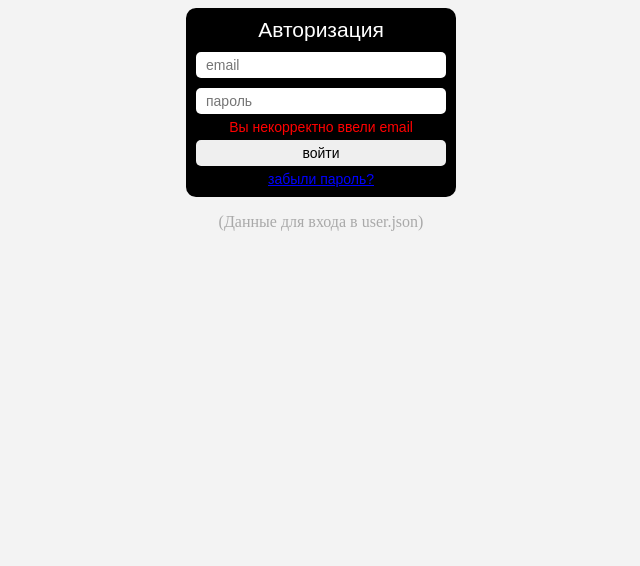
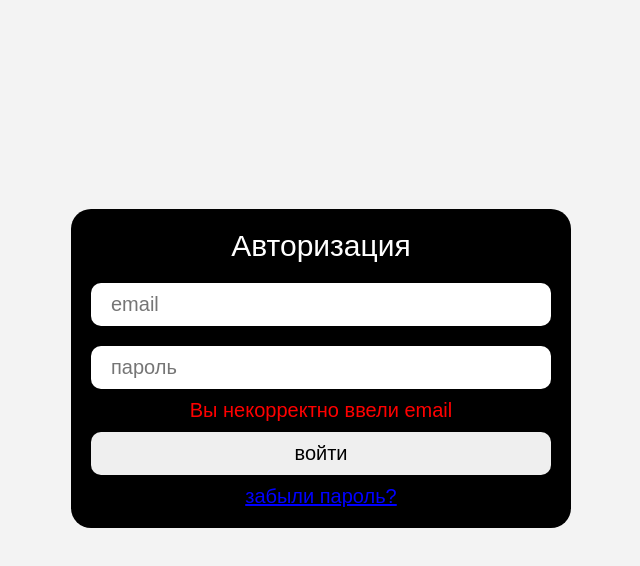
Before and after one commit to kew8778/ylab-task1, a plain HTML site: page index.html in a window 1280 px wide. Both pictures are taken after a click on the button "войти". Shown: the whole page, without its empty margins (319-959 px from the left). Drawn offline with Linux system fonts and the light colour scheme.

Commit message:
подправил рекомендации

```diff
--- a/index.html
+++ b/index.html
@@ -3,7 +3,7 @@
   <head>
     <meta charset="UTF-8">
     <meta name="viewport" content="width=device-width, initial-scale=1.0">
-    <link rel="stylesheet" href="style.css?=8">
+    <link rel="stylesheet" href="style.css?=15">
     <title>Вход на сайт</title>
   </head>
 
@@ -17,8 +17,6 @@
       <a class="login-form__restore" href="#">забыли пароль?</a>
     </form>
 
-    <p style="color: darkgray;">(Данные для входа в user.json</a>)</p>
-
-    <script src="script.js?=13"></script>
+    <script src="script.js?=29"></script>
   </body>
 </html>
--- a/script.js
+++ b/script.js
@@ -9,9 +9,9 @@ const btn = form.querySelector('.login-form__btn');
 
 // привязываем к кнопке обработчик клика
 btn.addEventListener('click', async () => {
-  // если введённый email не валидный, выводим сообщение об этом
-  if ( isValidEmail(inpEmail.value) === false ) {
-    error.textContent = 'Вы некорректно ввели email';
+  // вывод ошибок при некоректно-заполненных полях
+  showError(inpEmail.value, inpPassword.value);
+  if (error.textContent) {
     return;
   }
 
@@ -33,9 +33,23 @@ btn.addEventListener('click', async () => {
   }
 });
 
-// проверка корректности введённого email
-function isValidEmail(email) {
-  return /^[a-zA-Z0-9.!#$%&'*+/=?^_`{|}~-]+@[a-zA-Z0-9-]+(?:\.[a-zA-Z0-9-]+)*$/.test(email);
+// вывод ошибок при некоретно-заполненных полях
+function showError(email, password) {
+  if ( !(/^[a-zA-Z0-9.!#$%&'*+/=?^_`{|}~-]+@[a-zA-Z0-9-]+(?:\.[a-zA-Z0-9-]+)*$/.test(email)) ) {
+    error.textContent = 'Вы некорректно ввели email';
+    return;
+  } else if (email.length >= 256 || email.length <= 6) {
+    error.textContent = 'Неверная длина email';
+    return;
+  } else if ( (/\s/.test(password)) ) {
+    error.textContent = 'Некоректный пароль';
+    return;
+  } else if (password.length >= 20 || password.length <= 4) {
+    error.textContent = 'Неверная длина пароля';
+    return;
+  } else {
+    return;
+  }
 }
 
 // проверка введённых данных в БД
--- a/style.css
+++ b/style.css
@@ -4,6 +4,7 @@
   justify-content: center;
   align-items: center;
   padding: 0;
+  min-height: 90vh;
 
   background-color: rgb(243, 243, 243);
 }
@@ -12,34 +13,36 @@
   display: flex;
   flex-direction: column;
   align-items: center;
-  padding: 10px;
-  width: 250px;
+  padding: 20px;
+  width: 500px;
+  max-width: 90vw;
+  box-sizing: border-box;
 
-  font: 14px sans-serif;
+  font: 20px sans-serif;
   color: #ffffff;
 
   background-color: #000000;
-  border-radius: 10px;
+  border-radius: 20px;
 }
 
 .login-form__header {
   padding: 0;
-  margin: 0 0 5px;
+  margin: 0 0 10px;
 
   font: 1.5em sans-serif;
 }
 
 .login-form__input {
   display: block;
-  padding: 5px 10px;
+  padding: 10px 20px;
   width: 100%;
   box-sizing: border-box;
-  margin: 5px;
+  margin: 10px;
 
   font-size: 1em;
 
   border-width: 0;
-  border-radius: 5px;
+  border-radius: 10px;
 }
 
 .login-form__btn {
--- a/user.json
+++ b/user.json
@@ -1,5 +1,3 @@
 {
-  "user-1@mail.ru": "12345",
-  "user-2@mail.ru": "",
-  "user-3@mail.ru": "abcde"
+  "user@mail.ru": "12345"
 }
```
Also changed, not shown: 1 other file.
